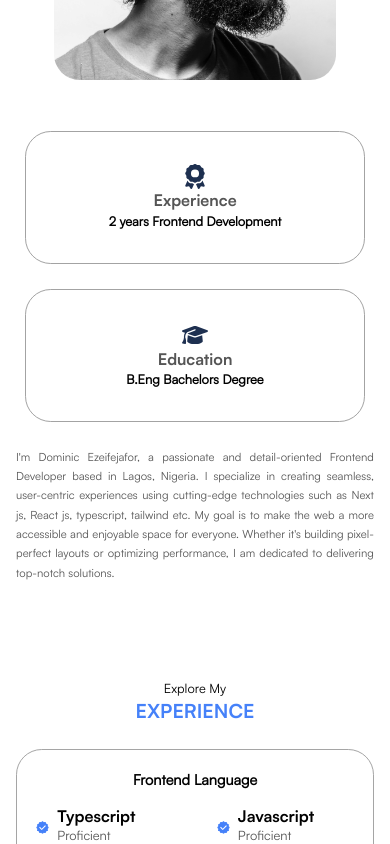
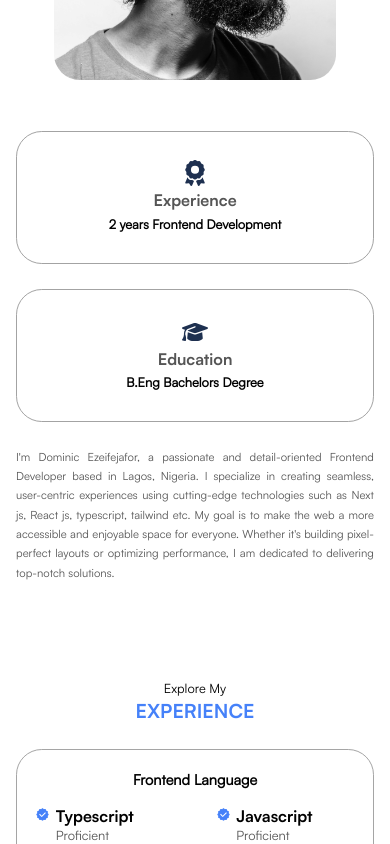
Before and after one commit to Savio234/Portfolio, a React (Create React App) app: page / in a window 390 px wide. Shown: the part 960-1804 px from the top of the page. Built offline with nearby package versions, Linux system fonts and the light colour scheme.

Commit message:
icon size and spacing

```diff
--- a/src/components/About/About.css
+++ b/src/components/About/About.css
@@ -53,9 +53,10 @@
     width: 33rem;
     height: 16.5rem;
     border-radius: 3.2rem;
-    border: 0.1rem solid #A3A3A3;
+    border: 0.2rem solid #A3A3A3;
     padding: 2.4rem;
     transition: all 300ms ease-in-out;
+    gap: 0.4rem;
 }
 .about-card:hover {
     border: 0.2rem solid #4581F9;
@@ -77,8 +78,8 @@
 .card-icon-wrapper {
     background: #FFF;
     border-radius: 50%;
-    width: 4rem;
-    height: 4rem;
+    width: 4.8rem;
+    height: 4.8rem;
 }
 .card-icon {
     width: 3.2rem;
@@ -131,16 +132,16 @@
     .about-education {
         flex-direction: column;
     }
+    .about-card {
+        width: 100%;
+        border-width: 0.2rem;
+    }
 }
 
 @media screen and (max-width: 485px) {
     .about-container h1 {
         font-size: 2.4rem;
         line-height: 3.2rem;
-    }
-    .about-card {
-        width: 95%;
-        border-width: 0.2rem;
     }
     .about-card p {
         font-weight: 700;
--- a/src/components/Experience/Experience.css
+++ b/src/components/Experience/Experience.css
@@ -64,8 +64,8 @@
 }
 .content-sm-card > div {
     width: 17rem;
-    gap: 1rem;
-    align-items: center;
+    gap: 0.8rem;
+    align-items: flex-start;
 }
 .content-text h2 {
     font-size: 2rem;
```
